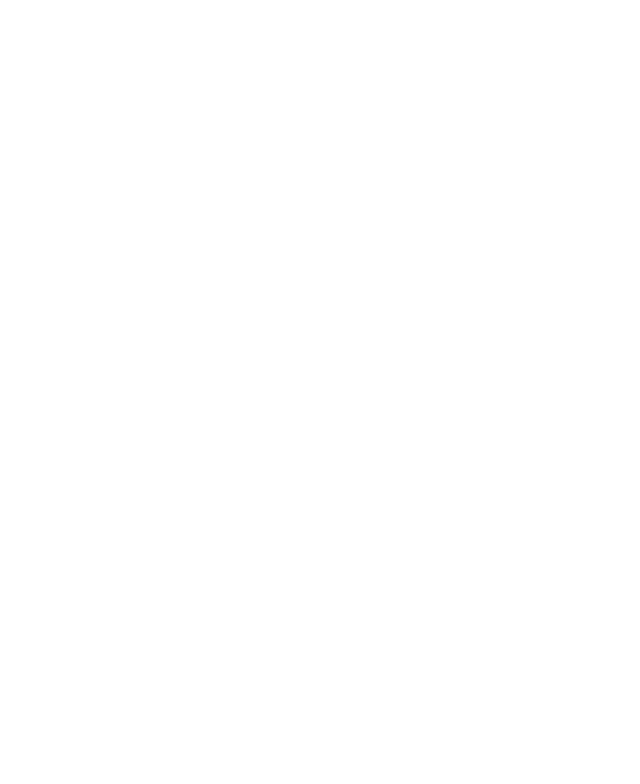
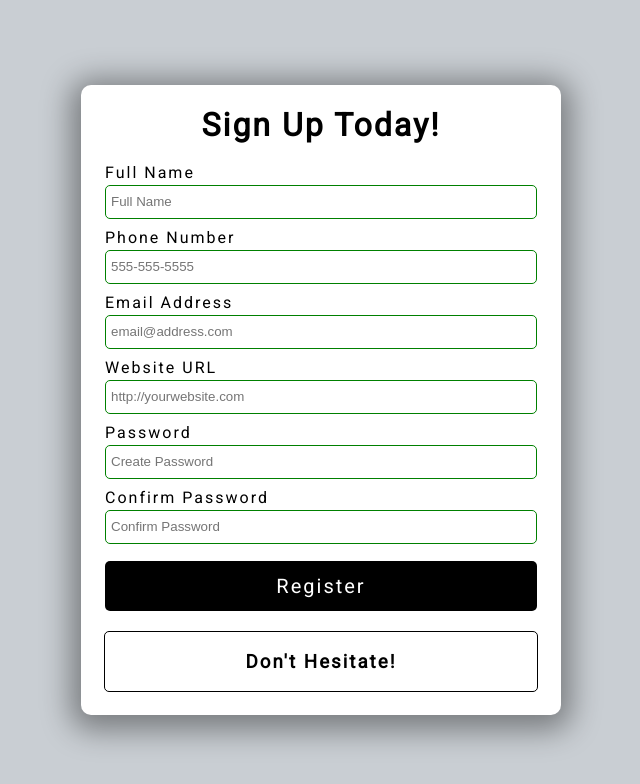
Before and after one commit to AaronDB2/Form-Validator, a plain HTML site: page index.html in a window 1280 px wide. Shown: the whole page, without its empty margins (319-959 px from the left). Drawn offline with Linux system fonts and the light colour scheme.

Commit message:
Made the UI

```diff
--- a/index.html
+++ b/index.html
@@ -3,12 +3,51 @@
 <head>
 	<meta charset="utf-8">
 	<meta http-equiv="X-UA-Compatible" content="IE=edge">
-	<title>Template</title>
-	<!-- Links to a icon that you can use for your favicon by inserting an url with a favicon <link rel="icon" type="image/png" href="https://www.google.com/s2/favicons?domain=css-tricks.com"> -->
-	<link rel="stylesheet" href="https://cdnjs.cloudflare.com/ajax/libs/font-awesome/6.2.0/css/all.min.css">
+	<title>Form Validation</title>
 	<link rel="stylesheet" href="style.css">
 </head>
 <body>
+	<div class="container">
+		<h1>Sign Up Today!</h1>
+		<!-- Form -->
+		<form id="form">
+			<!-- Full Name -->
+			<div class="form-group">
+				<label for="name">Full Name</label>
+				<input type="text" id="name" placeholder="Full Name">
+			</div>
+			<!-- Phone Number -->
+			<div class="form-group">
+				<label for="phone">Phone Number</label>
+				<input type="tel" id="phone" placeholder="555-555-5555">
+			</div>
+			<!-- Email Address -->
+			<div class="form-group">
+				<label for="email">Email Address</label>
+				<input type="email" id="email" placeholder="email@address.com">
+			</div>
+			<!-- Website URL -->
+			<div class="form-group">
+				<label for="website">Website URL</label>
+				<input type="url" id="website" placeholder="http://yourwebsite.com">
+			</div>
+			<!-- Password -->
+			<div class="form-group">
+				<label for="password1">Password</label>
+				<input type="password" id="password1" placeholder="Create Password">
+			</div>
+			<!-- Confirm Password -->
+			<div class="form-group">
+				<label for="password2">Confirm Password</label>
+				<input type="password" id="password2" placeholder="Confirm Password">
+			</div>
+			<button type="submit">Register</button>
+		</form>
+		<!-- Error/Success Message -->
+		<div class="message-container">
+			<h3 id="message">Don't Hesitate!</h3>
+		</div>
+	</div>
 	<!-- Script -->
 	<script src="script.js"></script>
 </body>
--- a/style.css
+++ b/style.css
@@ -1,3 +1,5 @@
+@import url('https://fonts.googleapis.com/css2?family=Roboto&display=swap');
+
 html {
 	/*Prevents padding to be added so that you dont get the horizontal scroll bar*/
 	box-sizing: border-box;
@@ -7,4 +9,87 @@ body {
 	margin: 0;
 	/*Make background take up entire screen*/
 	min-height: 100vh;
+	font-family: 'Roboto', sans-serif;
+	letter-spacing: 2px;
+	display: flex;
+	align-items: center;
+	justify-content: center;
+	background: #c9ced3;
 }
+
+.container {
+	width: 480px;
+	height: 630px;
+	background: white;
+	display: flex;
+	flex-direction: column;
+	align-items: center;
+	border-radius: 10px;
+	box-shadow: 0 5px 30px 10px rgba(0, 0, 0, 0.4);
+}
+
+/* Form */
+form {
+	width: 90%;
+}
+
+.form-group {
+	height: 65px;
+}
+
+label {
+	position: relative;
+	bottom: 3px;
+}
+
+input {
+	width: 100%;
+	height: 34px;
+	padding: 5px;
+	border: 1px solid black;
+	border-radius: 5px;
+	outline: none;
+	box-sizing: border-box;
+	transition: all 0.3s;
+}
+
+input:valid {
+	border: 1px solid green;
+}
+
+input:invalid {
+	border: 1px solid red;
+}
+
+button {
+	cursor: pointer;
+	color: white;
+	background: black;
+	border: none;
+	border-radius: 5px;
+	height: 50px;
+	width: 100%;
+	font-family: 'Roboto', sans-serif;
+	font-size: 20px;
+	letter-spacing: 2px;
+	margin-top: 5px;
+}
+
+button:hover {
+	filter: brightness(150%);
+	background: rgb(22, 22, 22);
+}
+
+button:focus {
+	outline: none;
+}
+
+.message-container {
+	border: 1px solid black;
+	border-radius: 5px;
+	width: 90%;
+	margin-top: 20px;
+	display: flex;
+	justify-content: center;
+	color: black;
+}
```
